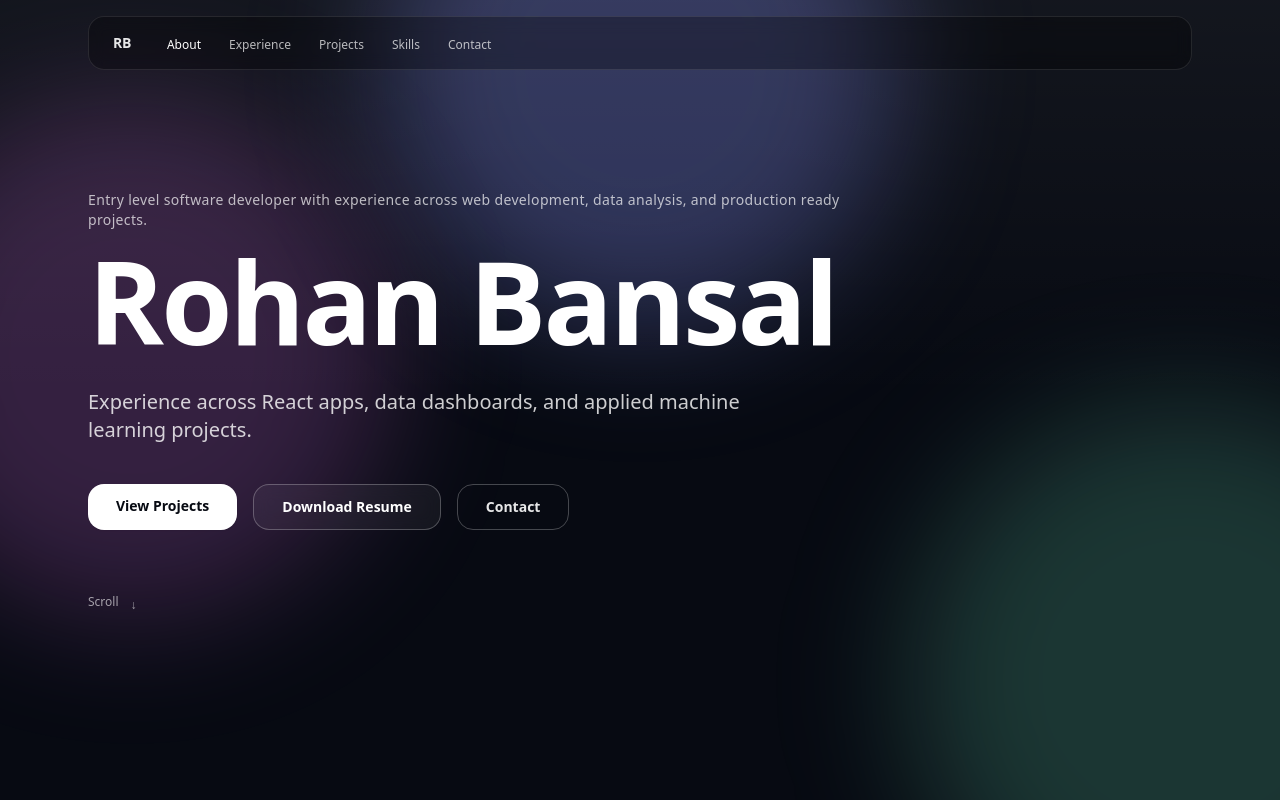
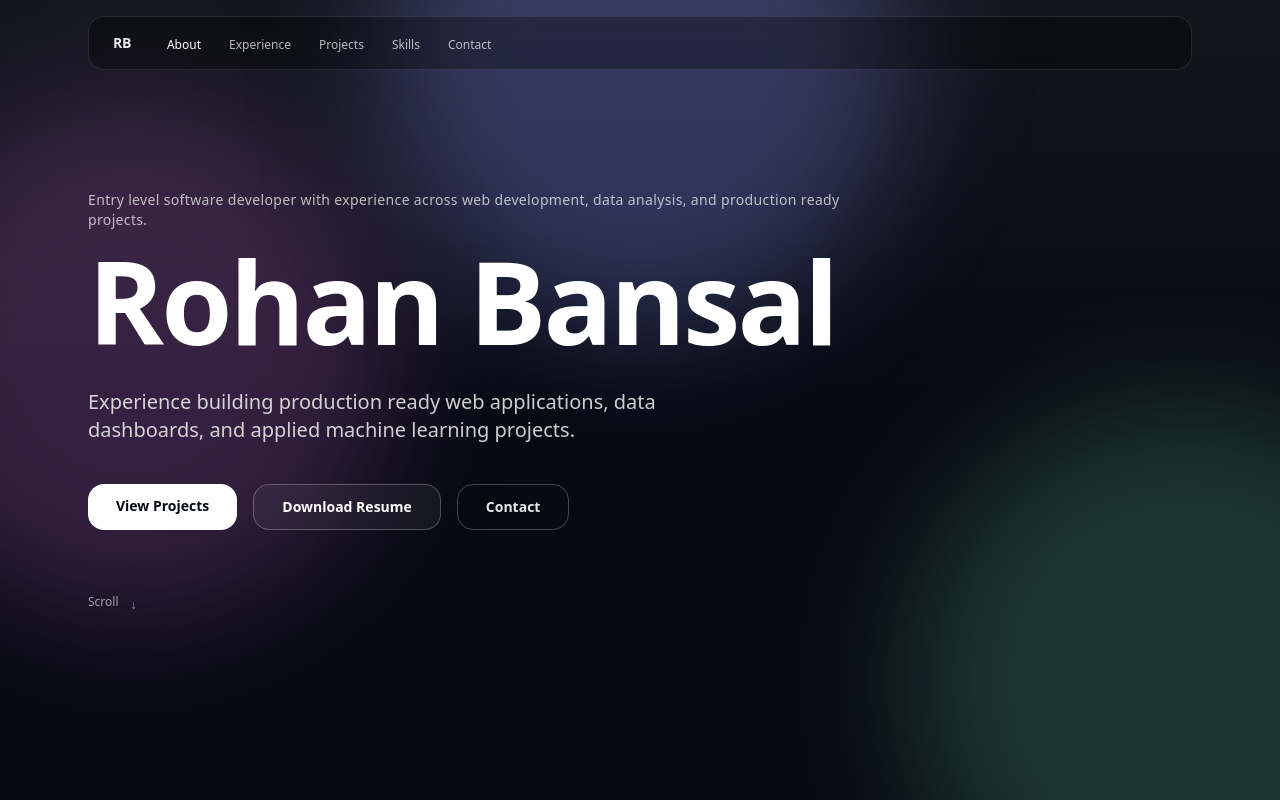
Before and after one commit to System32NotFound/Portfolio, a React (Vite) app in the folder my_portfolio/: page / in a window 1280 px wide. Shown: the top 800 px of the page. Built offline with nearby package versions, Linux system fonts and the light colour scheme.

Commit message:
Hero subtitle updated

```diff
--- a/my_portfolio/src/components/Hero.jsx
+++ b/my_portfolio/src/components/Hero.jsx
@@ -68,8 +68,7 @@ export default function Hero() {
             }}
             className="mt-8 max-w-2xl text-lg leading-relaxed text-white/80 sm:text-xl"
           >
-            Experience across React apps, data dashboards, and applied machine
-            learning projects.
+            Experience building production ready web applications, data dashboards, and applied machine learning projects.
           </motion.p>
 
           {/* Actions */}
```
